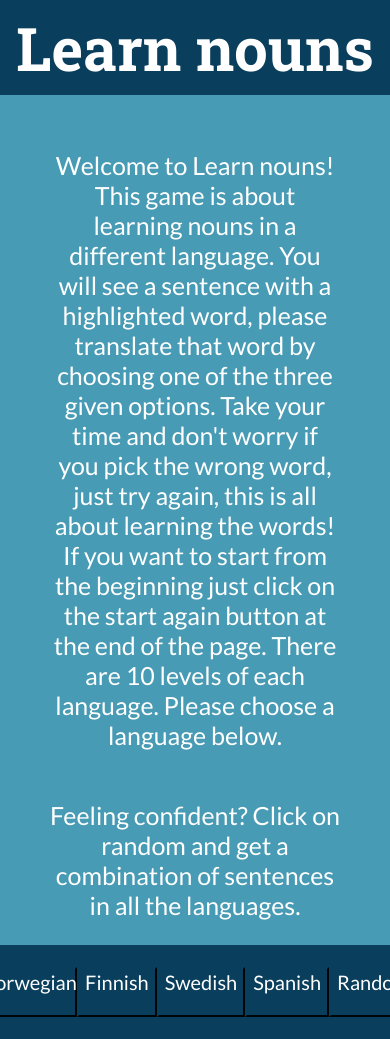
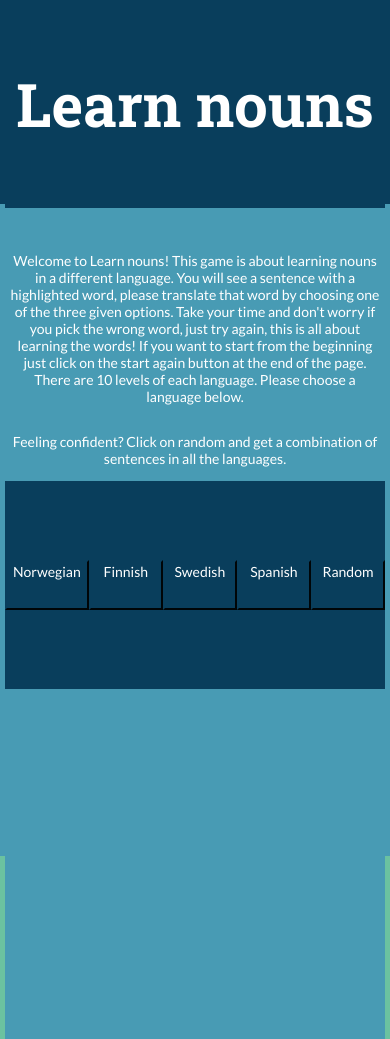
Before and after one commit to EvelinaKuu/wdi-first-project, a PHP site: page / in a window 390 px wide. Run offline with PHP 8.4, Linux system fonts and the light colour scheme; some libraries are stand-ins or nearby versions.

Commit message:
added responsiveness @media

```diff
--- a/css/style.css
+++ b/css/style.css
@@ -231,9 +231,61 @@
   align-items: center;
 }
 
-/*
-@media only screen and (max-width: 735px) {
+@media screen and (max-width: 735px) {
+
+  .instructionWindow {
+    font-size: 14 px;
+    margin-left: 5px;
+    margin-right: 5px;
+  }
+
+  .language {
+    font-size: 14px;
+  }
+
+  .option{
+    font-size: 14px;
+    height: 50px;
+    width: 110px;
+  }
+
+  .choices{
+    font-size: 12px;
+  }
+
+  .sentence {
+    font-size: 20px;
+  }
+
+  .wordToTranslate{
+    font-size: 25px;
+  }
+
+  .feedbackSentence {
+    font-size: 18px;
+  }
+
+  .endOfPage {
+    font-size: 12px;
+  }
+
+  .startAgain {
+    font-size: 12px;
+    height: 40px;
+    width: 100px;
+  }
+
 }
 
-@media only screen and (max-width: 420px) {
-}*/
+@media screen and (max-width: 420px) {
+  .instructionWindow p {
+    font-size: 14px;
+    margin-left: 5px;
+    margin-right: 5px;
+  }
+
+  .feedbackSentence {
+    font-size: 18px;
+  }
+
+}
```
